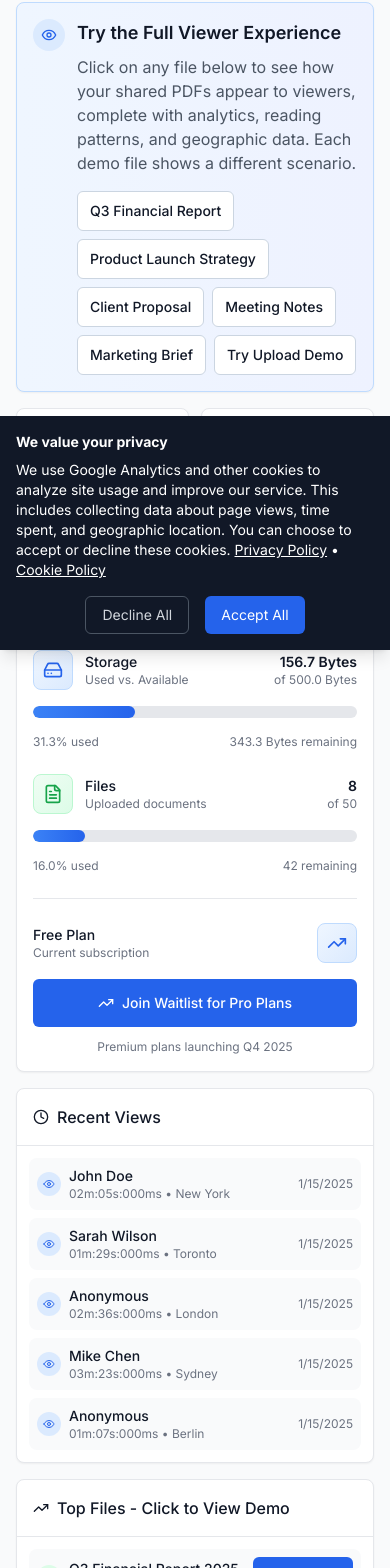
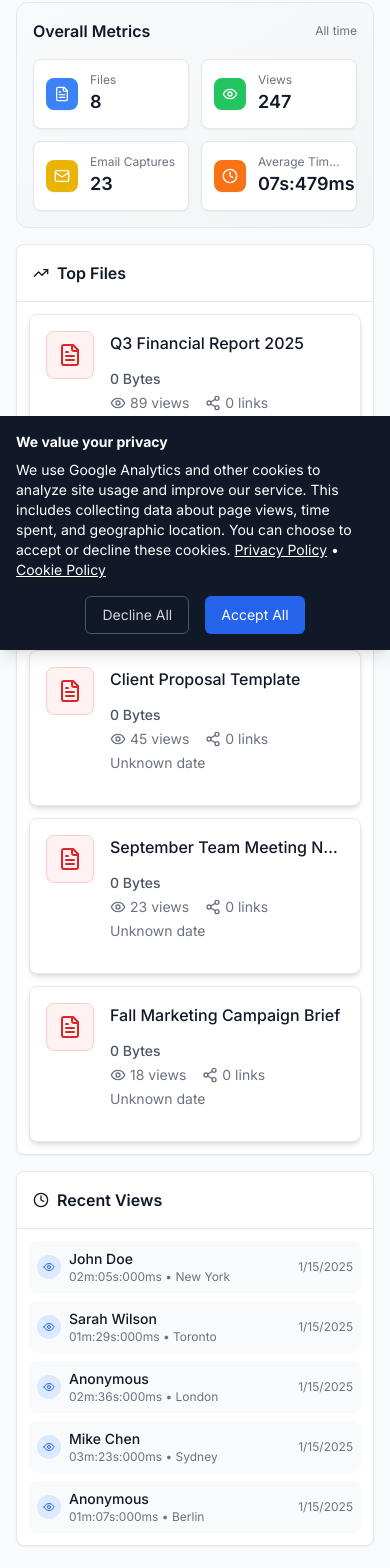
Before and after one commit to first-dotcom/pdftrackr, a Next.js app in the folder frontend/: page /demo in a window 390 px wide. Shown: the part 194-1762 px from the top of the page. Built offline with nearby package versions, Linux system fonts and the light colour scheme; no server answers.

Commit message:
Refactor Dashboard and Demo components for consistency: replace "Try Demo" with "View Demo" for clarity, integrate OverallMetrics component for shared metrics display, and streamline layout to match dashboard design. Remove demo-specific sections to enhance parity with the dashboard.

```diff
--- a/frontend/app/demo/DemoPageClient.tsx
+++ b/frontend/app/demo/DemoPageClient.tsx
@@ -1,11 +1,14 @@
 "use client";
 
-import SimpleStats from "@/components/SimpleStats";
-import StorageUsage from "@/components/StorageUsage";
+// import SimpleStats from "@/components/SimpleStats";
+import { FileCard } from "@/components/FileCard";
+import OverallMetrics from "@/components/OverallMetrics";
+import type { File } from "@/shared/types";
 import { formatDuration } from "@/utils/formatters";
-import { ArrowLeft, BarChart3, Clock, Eye, FileText, Mail, TrendingUp, Users } from "lucide-react";
+import { ArrowLeft, Clock, Eye, FileText, Mail, TrendingUp } from "lucide-react";
 import Link from "next/link";
 import { useAuth } from "@clerk/nextjs";
+import { useRouter } from "next/navigation";
 
 // Sample data for the demo dashboard
 const sampleDashboardData = {
@@ -145,17 +148,11 @@ const sampleDashboardData = {
   ],
 };
 
-// Sample storage data
-const sampleStorageData = {
-  storageUsed: 156.7, // MB
-  storageQuota: 500, // MB
-  filesCount: 8,
-  filesQuota: 50,
-  plan: "free",
-};
+// Storage demo data removed; demo no longer shows storage widget to match dashboard
 
 export default function DemoPageClient() {
   const { isSignedIn } = useAuth();
+  const router = useRouter();
 
   const formatNumber = (num: number | string | undefined | null) => {
     if (num === undefined || num === null) {
@@ -164,30 +161,37 @@ export default function DemoPageClient() {
     return Number(num).toLocaleString();
   };
 
-  const statCards = [
+  const statCards: Array<{
+    name: string;
+    value: number;
+    icon: any;
+    color: string;
+    isDuration?: boolean;
+  }> = [
     {
-      name: "Total Files",
+      name: "Files",
       value: sampleDashboardData.totalFiles,
       icon: FileText,
       color: "bg-blue-500",
     },
     {
-      name: "Total Views",
+      name: "Views",
       value: sampleDashboardData.totalViews,
       icon: Eye,
       color: "bg-green-500",
     },
     {
-      name: "Unique Viewers",
-      value: sampleDashboardData.totalUniqueViews,
-      icon: Users,
-      color: "bg-purple-500",
-    },
-    {
       name: "Email Captures",
       value: sampleDashboardData.emailCaptures,
       icon: Mail,
+      color: "bg-yellow-500",
+    },
+    {
+      name: "Average Time Spent",
+      value: sampleDashboardData.avgDuration,
+      icon: Clock,
       color: "bg-orange-500",
+      isDuration: true,
     },
   ];
 
@@ -227,93 +231,55 @@ export default function DemoPageClient() {
             <div className="sm:ml-4" />
           </div>
 
-          {/* Demo Navigation Guide */}
-          <div className="card bg-gradient-to-r from-blue-50 to-indigo-50 border-blue-200">
-            <div className="card-body p-4 sm:p-6">
-              <div className="flex items-start space-x-3">
-                <div className="flex-shrink-0">
-                  <div className="w-8 h-8 bg-blue-100 rounded-full flex items-center justify-center">
-                    <Eye className="h-4 w-4 text-blue-600" />
-                  </div>
-                </div>
-                <div className="flex-1">
-                  <h3 className="text-lg font-semibold text-gray-900 mb-2">
-                    Try the Full Viewer Experience
-                  </h3>
-                  <p className="text-gray-600 mb-4">
-                    Click on any file below to see how your shared PDFs appear to viewers, complete with analytics,
-                    reading patterns, and geographic data. Each demo file shows a different scenario.
-                  </p>
-                <div className="flex flex-wrap gap-2">
-                    <Link
-                      href="/demo/files/q3-financial-report-2025"
-                      className="btn-outline btn-sm"
-                    >
-                      Q3 Financial Report
-                    </Link>
-                    <Link
-                      href="/demo/files/product-launch-strategy-2025"
-                      className="btn-outline btn-sm"
-                    >
-                      Product Launch Strategy
-                    </Link>
-                    <Link
-                      href="/demo/files/client-proposal-template"
-                      className="btn-outline btn-sm"
-                    >
-                      Client Proposal
-                    </Link>
-                    <Link
-                      href="/demo/files/september-team-meeting-notes"
-                      className="btn-outline btn-sm"
-                    >
-                      Meeting Notes
-                    </Link>
-                    <Link
-                      href="/demo/files/fall-marketing-campaign-brief"
-                      className="btn-outline btn-sm"
-                    >
-                      Marketing Brief
-                    </Link>
-                    <Link href="/demo/upload" className="btn-outline btn-sm">
-                      Try Upload Demo
-                    </Link>
-                  </div>
-                </div>
+          {/* Demo Navigation Guide removed to match dashboard */}
+
+          {/* Overall metrics - shared component */}
+          <OverallMetrics items={statCards} />
+
+          {/* Top Files - reuse FileCard for parity with dashboard (placed before Recent Views) */}
+          <div className="card">
+            <div className="card-header">
+              <h3 className="text-h3 flex items-center">
+                <TrendingUp className="mr-2 h-4 w-4 sm:h-5 sm:w-5" />
+                Top Files
+              </h3>
+            </div>
+            <div className="card-body p-3 sm:p-4">
+              <div className="space-y-3 sm:space-y-4">
+                {sampleDashboardData.topFiles.slice(0, 5).map((f) => {
+                  const fileLike: File = {
+                    id: f.fileId,
+                    userId: "",
+                    title: f.title || f.originalName || "Untitled Document",
+                    originalName: f.originalName || f.title || "Untitled Document",
+                    size: 0,
+                    mimeType: "application/pdf",
+                    createdAt: "",
+                    updatedAt: "",
+                    storagePath: "",
+                    shareLinks: [],
+                    viewCount: f.viewCount,
+                  } as unknown as File;
+
+                  return (
+                    <FileCard
+                      key={f.fileId}
+                      file={fileLike}
+                      onView={() => router.push(`/demo/files/${f.slug}`)}
+                      onShare={() => router.push(`/demo`)}
+                      onDelete={() => router.push(`/demo`)}
+                      hideActions
+                    />
+                  );
+                })}
               </div>
             </div>
           </div>
 
-          {/* Key Metrics - Mobile Responsive */}
-          <div className="grid grid-cols-2 gap-3 sm:gap-5 lg:grid-cols-4">
-            {statCards.map((stat) => (
-              <div key={stat.name} className="card">
-                <div className="card-body p-3 sm:p-4">
-                  <div className="flex items-center">
-                    <div className={`flex-shrink-0 ${stat.color} p-1.5 sm:p-2 rounded-md`}>
-                      <stat.icon className="h-4 w-4 sm:h-5 sm:w-5 text-white" />
-                    </div>
-                    <div className="ml-2 sm:ml-4 flex-1 min-w-0">
-                      <p className="text-xs sm:text-sm font-medium text-gray-600 truncate">
-                        {stat.name}
-                      </p>
-                      <p className="text-lg sm:text-2xl font-semibold text-gray-900">
-                        {formatNumber(stat.value)}
-                      </p>
-                    </div>
-                  </div>
-                </div>
-              </div>
-            ))}
-          </div>
-
-          {/* Storage Usage - Using Real Component */}
-          <StorageUsage demoStorage={sampleStorageData} />
-
-          {/* Recent Activity - Mobile Responsive */}
+          {/* Recent Activity - synced heading */}
           <div className="card">
             <div className="card-header">
-              <h3 className="text-base sm:text-lg font-medium text-gray-900 flex items-center">
+              <h3 className="text-h3 flex items-center">
                 <Clock className="mr-2 h-4 w-4 sm:h-5 sm:w-5" />
                 Recent Views
               </h3>
@@ -347,87 +313,7 @@ export default function DemoPageClient() {
             </div>
           </div>
 
-          {/* Top Files - Mobile Responsive */}
-          <div className="card">
-            <div className="card-header">
-              <h3 className="text-base sm:text-lg font-medium text-gray-900 flex items-center">
-                <TrendingUp className="mr-2 h-4 w-4 sm:h-5 sm:w-5" />
-                Top Files - Click to View Demo
-              </h3>
-            </div>
-            <div className="card-body p-3 sm:p-4">
-              <div className="space-y-2 sm:space-y-3">
-                {sampleDashboardData.topFiles.slice(0, 5).map((file, index) => (
-                  <div
-                    key={file.fileId}
-                    className="flex items-center justify-between p-2 sm:p-3 bg-gray-50 rounded-lg hover:bg-gray-100 transition-colors"
-                  >
-                    <div className="flex items-center flex-1 min-w-0">
-                      <div className="w-6 h-6 sm:w-8 sm:h-8 bg-green-100 rounded-full flex items-center justify-center flex-shrink-0">
-                        <span className="text-xs sm:text-sm font-bold text-green-600">
-                          #{index + 1}
-                        </span>
-                      </div>
-                      <div className="ml-2 sm:ml-3 flex-1 min-w-0">
-                        <div className="text-sm font-medium text-gray-900 truncate">
-                          {file.title || "Untitled Document"}
-                        </div>
-                        <div className="text-xs text-gray-500 truncate">
-                          {formatNumber(file.viewCount)} views • {formatNumber(file.uniqueViewCount)} unique
-                        </div>
-                      </div>
-                    </div>
-                    <Link
-                      href={`/demo/files/${file.slug}`}
-                      className="btn-primary btn-sm flex-shrink-0 ml-2"
-                    >
-                      View Demo
-                    </Link>
-                  </div>
-                ))}
-              </div>
-            </div>
-          </div>
-
-          {/* Simple Stats - Using Real Component */}
-          <SimpleStats demoStats={{
-            totalFiles: sampleDashboardData.totalFiles,
-            totalViews: sampleDashboardData.totalViews,
-            totalShares: 12, // Mock share count
-            avgViewTime: sampleDashboardData.avgDuration,
-          }} />
-
-          {/* Demo Stats */}
-          <div className="card">
-            <div className="card-body p-3 sm:p-4">
-              <div className="text-center">
-                <div className="w-16 h-16 bg-primary-100 rounded-full flex items-center justify-center mx-auto mb-4">
-                  <BarChart3 className="h-8 w-8 text-primary-600" />
-                </div>
-                <h3 className="text-lg font-semibold text-gray-900 mb-2">
-                  Ready to Get Started?
-                </h3>
-                <p className="text-gray-600 mb-6 max-w-2xl mx-auto">
-                  This is a live demo of PDFTrackr's dashboard. Sign up for free to start
-                  tracking your own PDFs and gain valuable insights into your document engagement.
-                </p>
-                <div className="flex flex-col sm:flex-row gap-4 justify-center">
-                  <Link
-                    href="/sign-up"
-                    className="btn-primary btn-lg"
-                  >
-                    Sign Up Free
-                  </Link>
-                  <Link
-                    href="/"
-                    className="btn-outline btn-lg"
-                  >
-                    Learn More
-                  </Link>
-                </div>
-              </div>
-            </div>
-          </div>
+          {/* Removed extra demo-only sections to mirror dashboard layout */}
         </div>
       </div>
     </div>
--- a/frontend/components/Hero.tsx
+++ b/frontend/components/Hero.tsx
@@ -249,7 +249,7 @@ export default function Hero({ isSignedIn = false }: HeroProps) {
                     href="/demo"
                     className="w-full flex items-center justify-center px-6 py-2.5 border border-primary-300 text-base font-medium rounded-md text-primary-700 bg-white hover:bg-primary-50 md:py-3 md:px-8 transition-colors"
                   >
-                    Try Demo
+                    View Demo
                   </Link>
                 </div>
 
--- /dev/null
+++ b/frontend/components/OverallMetrics.tsx
@@ -0,0 +1,50 @@
+"use client";
+
+import { formatDuration } from "@/utils/formatters";
+
+interface StatItem {
+  name: string;
+  value: number;
+  icon: any;
+  color: string; // tailwind bg-* class
+  isDuration?: boolean;
+}
+
+export default function OverallMetrics({
+  title = "Overall Metrics",
+  timeRangeLabel = "All time",
+  items,
+}: {
+  title?: string;
+  timeRangeLabel?: string;
+  items: StatItem[];
+}) {
+  return (
+    <div className="bg-gradient-to-br from-gray-50 to-gray-100 rounded-xl p-4 border border-gray-200">
+      <div className="flex items-center justify-between mb-4">
+        <h3 className="text-h3">{title}</h3>
+        <div className="text-meta">{timeRangeLabel}</div>
+      </div>
+      <div className="grid grid-cols-2 gap-3 sm:gap-4 lg:grid-cols-4">
+        {items.map((stat) => (
+          <div
+            key={stat.name}
+            className="bg-white rounded-lg p-3 sm:p-4 border border-gray-200 shadow-sm hover:shadow-md transition-shadow"
+          >
+            <div className="flex items-center">
+              <div className={`flex-shrink-0 ${stat.color} p-2 rounded-lg shadow-sm`}>
+                <stat.icon className="h-4 w-4 text-white" />
+              </div>
+              <div className="ml-3 flex-1 min-w-0">
+                <p className="text-meta truncate">{stat.name}</p>
+                <p className="text-h2">
+                  {stat.isDuration ? formatDuration(stat.value) : Number(stat.value || 0).toLocaleString()}
+                </p>
+              </div>
+            </div>
+          </div>
+        ))}
+      </div>
+    </div>
+  );
+}
```
Also changed, not shown: frontend/app/dashboard/page.tsx (+3 -28 lines).
